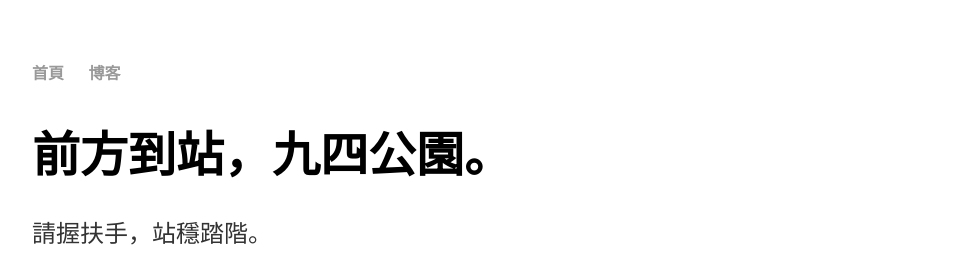
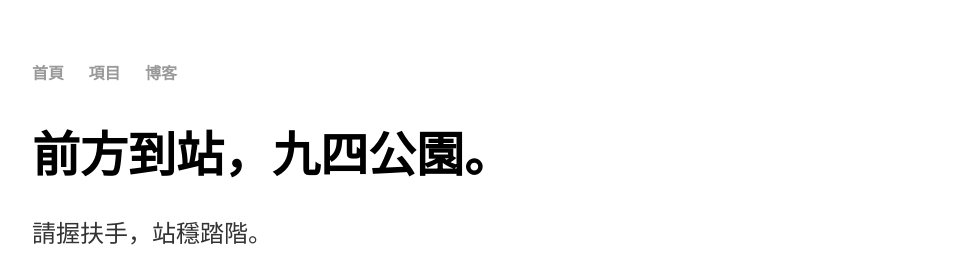
Before and after one commit to 9and4/9and4.github.io, a Jekyll site: the page built from index.html, in a window 1280 px wide. Shown: the top 255 px of the page, without its empty margins (160-1119 px from the left). Built offline with Jekyll 4.4.1, drawn with Linux system fonts in a browser that asks for light colours.

Commit message:
Update default.html

```diff
--- a/_layouts/default.html
+++ b/_layouts/default.html
@@ -11,6 +11,7 @@
 	        		<li><a href="/">首頁</a></li>
 		        	<!--<li><a href="/about">About</a></li>-->
 	        		<!-- <li><a href="/cv">CV</a></li>-->
+				<li><a href="/projects">項目</a></li>
 	        		<li><a href="/blog">博客</a></li>
 	    		</ul>
 			</nav>
```
